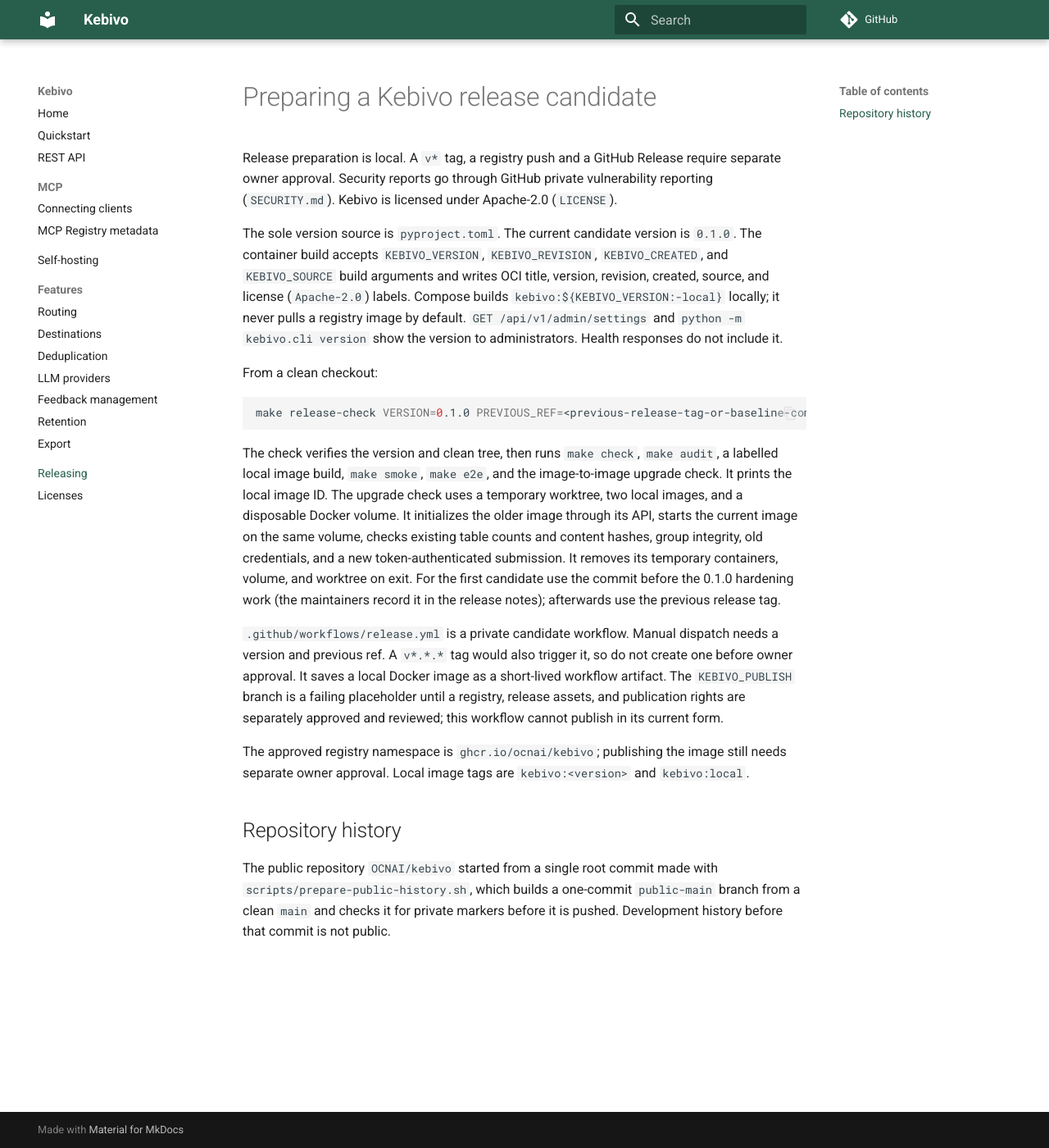
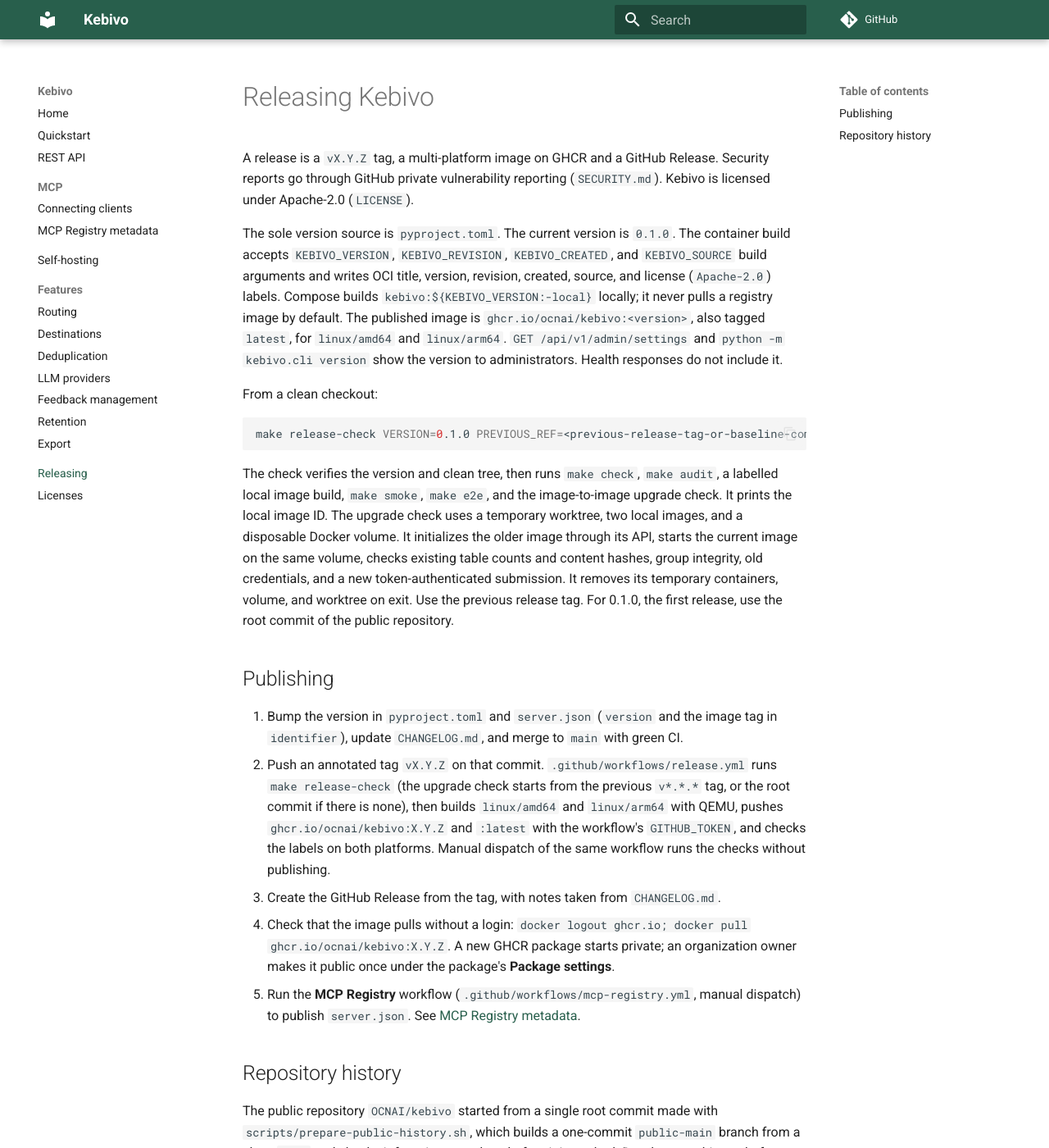
Before and after one commit to OCNAI/kebivo, an MkDocs documentation site: the page built from docs/releasing.md, in a window 1280 px wide and 1400 px high. Shown: the whole window at 82% size. Built offline with MkDocs 1.6.1 and Material for MkDocs 9.7.7, drawn with Linux system fonts in a browser that asks for light colours; comment, search, counter and statistics services are not loaded.

Commit message:
Publish 0.1.0 images to GHCR and list Kebivo in the MCP Registry
A v*.*.* tag now runs make release-check, then builds linux/amd64 and
linux/arm64 images and pushes ghcr.io/ocnai/kebivo:<version> and :latest
with the workflow token. The upgrade check starts from the previous
release tag, or the root commit for the first release. The frontend
stage builds on the native platform, so only the Python stage runs under
QEMU.

A separate, manually run workflow publishes server.json to the MCP
Registry with GitHub OIDC once the image is public.

Mark 0.1.0 as released in the changelog, and add a published-image path
to the quickstart next to the Compose build.

Signed-off-by: OCNAI <155850614+OCNAI@users.noreply.github.com>

````diff
--- a/docs/releasing.md
+++ b/docs/releasing.md
@@ -1,8 +1,8 @@
-# Preparing a Kebivo release candidate
+# Releasing Kebivo
 
-Release preparation is local. A `v*` tag, a registry push and a GitHub Release require separate owner approval. Security reports go through GitHub private vulnerability reporting (`SECURITY.md`). Kebivo is licensed under Apache-2.0 (`LICENSE`).
+A release is a `vX.Y.Z` tag, a multi-platform image on GHCR and a GitHub Release. Security reports go through GitHub private vulnerability reporting (`SECURITY.md`). Kebivo is licensed under Apache-2.0 (`LICENSE`).
 
-The sole version source is `pyproject.toml`. The current candidate version is `0.1.0`. The container build accepts `KEBIVO_VERSION`, `KEBIVO_REVISION`, `KEBIVO_CREATED`, and `KEBIVO_SOURCE` build arguments and writes OCI title, version, revision, created, source, and license (`Apache-2.0`) labels. Compose builds `kebivo:${KEBIVO_VERSION:-local}` locally; it never pulls a registry image by default. `GET /api/v1/admin/settings` and `python -m kebivo.cli version` show the version to administrators. Health responses do not include it.
+The sole version source is `pyproject.toml`. The current version is `0.1.0`. The container build accepts `KEBIVO_VERSION`, `KEBIVO_REVISION`, `KEBIVO_CREATED`, and `KEBIVO_SOURCE` build arguments and writes OCI title, version, revision, created, source, and license (`Apache-2.0`) labels. Compose builds `kebivo:${KEBIVO_VERSION:-local}` locally; it never pulls a registry image by default. The published image is `ghcr.io/ocnai/kebivo:<version>`, also tagged `latest`, for `linux/amd64` and `linux/arm64`. `GET /api/v1/admin/settings` and `python -m kebivo.cli version` show the version to administrators. Health responses do not include it.
 
 From a clean checkout:
 
@@ -10,11 +10,15 @@
 make release-check VERSION=0.1.0 PREVIOUS_REF=<previous-release-tag-or-baseline-commit>
 ```
 
-The check verifies the version and clean tree, then runs `make check`, `make audit`, a labelled local image build, `make smoke`, `make e2e`, and the image-to-image upgrade check. It prints the local image ID. The upgrade check uses a temporary worktree, two local images, and a disposable Docker volume. It initializes the older image through its API, starts the current image on the same volume, checks existing table counts and content hashes, group integrity, old credentials, and a new token-authenticated submission. It removes its temporary containers, volume, and worktree on exit. For the first candidate use the commit before the 0.1.0 hardening work (the maintainers record it in the release notes); afterwards use the previous release tag.
+The check verifies the version and clean tree, then runs `make check`, `make audit`, a labelled local image build, `make smoke`, `make e2e`, and the image-to-image upgrade check. It prints the local image ID. The upgrade check uses a temporary worktree, two local images, and a disposable Docker volume. It initializes the older image through its API, starts the current image on the same volume, checks existing table counts and content hashes, group integrity, old credentials, and a new token-authenticated submission. It removes its temporary containers, volume, and worktree on exit. Use the previous release tag. For 0.1.0, the first release, use the root commit of the public repository.
 
-`.github/workflows/release.yml` is a private candidate workflow. Manual dispatch needs a version and previous ref. A `v*.*.*` tag would also trigger it, so do not create one before owner approval. It saves a local Docker image as a short-lived workflow artifact. The `KEBIVO_PUBLISH` branch is a failing placeholder until a registry, release assets, and publication rights are separately approved and reviewed; this workflow cannot publish in its current form.
+## Publishing
 
-The approved registry namespace is `ghcr.io/ocnai/kebivo`; publishing the image still needs separate owner approval. Local image tags are `kebivo:<version>` and `kebivo:local`.
+1. Bump the version in `pyproject.toml` and `server.json` (`version` and the image tag in `identifier`), update `CHANGELOG.md`, and merge to `main` with green CI.
+2. Push an annotated tag `vX.Y.Z` on that commit. `.github/workflows/release.yml` runs `make release-check` (the upgrade check starts from the previous `v*.*.*` tag, or the root commit if there is none), then builds `linux/amd64` and `linux/arm64` with QEMU, pushes `ghcr.io/ocnai/kebivo:X.Y.Z` and `:latest` with the workflow's `GITHUB_TOKEN`, and checks the labels on both platforms. Manual dispatch of the same workflow runs the checks without publishing.
+3. Create the GitHub Release from the tag, with notes taken from `CHANGELOG.md`.
+4. Check that the image pulls without a login: `docker logout ghcr.io; docker pull ghcr.io/ocnai/kebivo:X.Y.Z`. A new GHCR package starts private; an organization owner makes it public once under the package's **Package settings**.
+5. Run the **MCP Registry** workflow (`.github/workflows/mcp-registry.yml`, manual dispatch) to publish `server.json`. See [MCP Registry metadata](mcp-registry.md).
 
 ## Repository history
 
````
Also changed, not shown: CHANGELOG.md (+5 -3 lines), README.md (+13 -4 lines), docs/mcp-registry.md (+9 -6 lines), docs/quickstart.md (+12 -0 lines), 3 other files.
